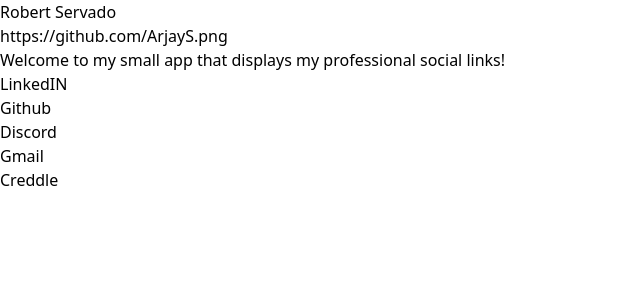
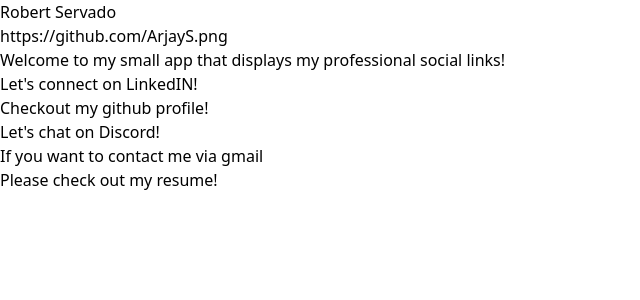
Before and after one commit to ArjayS/channelbranch, a React (Create React App) app: page / in a window 1280 px wide. Shown: the top 300 px of the page, without its empty margins (0-640 px from the left). Built offline with nearby package versions, Linux system fonts and the light colour scheme.

Commit message:
Modified Button.jsx to re-arrange the data for each of the socials

```diff
--- a/src/components/Button.jsx
+++ b/src/components/Button.jsx
@@ -4,7 +4,9 @@
   const { id, site_name, site_description, site_link } = props;
   return (
     <form>
-      <button id={id}>{site_name}</button>
+      <button id={id} type="submit" formAction={site_link}>
+        {site_description}
+      </button>
     </form>
   );
 };
```
